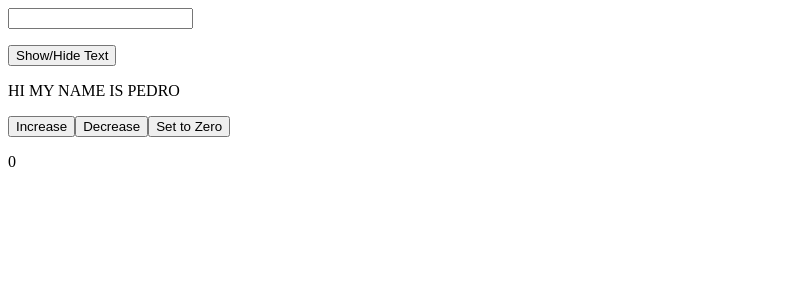
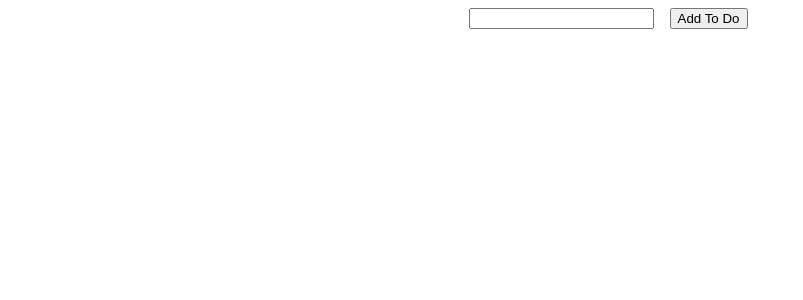
Before and after one commit to sthitaprajna-mishra/pedrotech_reactJS, a React (Create React App) app: page / in a window 1280 px wide. Shown: the top 300 px of the page, without its empty margins (0-803 px from the left). Built offline with nearby package versions, Linux system fonts and the light colour scheme.

Commit message:
episode 5

```diff
--- a/package.json
+++ b/package.json
@@ -9,6 +9,7 @@
     "react": "^18.2.0",
     "react-dom": "^18.2.0",
     "react-scripts": "5.0.1",
+    "uuid": "^9.0.0",
     "web-vitals": "^2.1.4"
   },
   "scripts": {
--- a/src/App.js
+++ b/src/App.js
@@ -1,39 +1,10 @@
 import React, { useState } from "react";
+import ToDo from "./components/ToDo";
 
 const App = () => {
-  const [age, setAge] = useState(0);
-  const [userInput, setUserInput] = useState();
-  const [toggleText, setToggleText] = useState(true);
-
-  const [count, setCount] = useState(0);
-
-  const handleToggleText = () => {
-    setToggleText((prev) => !prev);
-  };
-
-  const showText = (e) => {
-    setUserInput(e.target.value);
-  };
-
-  const increaseAge = () => {
-    setAge((prev) => prev + 1);
-    console.log(age);
-  };
-
   return (
     <div className="App">
-      <input type="text" onChange={(e) => showText(e)} />
-      <p>{userInput}</p>
-
-      <button onClick={handleToggleText}>Show/Hide Text</button>
-
-      {toggleText && <p>HI MY NAME IS PEDRO</p>}
-
-      <button onClick={() => setCount((prev) => prev + 1)}>Increase</button>
-      <button onClick={() => setCount((prev) => prev - 1)}>Decrease</button>
-      <button onClick={() => setCount(0)}>Set to Zero</button>
-
-      <p>{count}</p>
+      <ToDo />
     </div>
   );
 };
--- /dev/null
+++ b/src/components/ToDo.js
@@ -0,0 +1,66 @@
+import React, { useState } from "react";
+import { v4 as uuidv4 } from "uuid";
+import styles from "./ToDo.module.css";
+
+const ToDo = () => {
+  const [toDoTitle, setToDoTitle] = useState("");
+  const [toDoList, setToDoList] = useState([]);
+
+  const submitToDo = (e) => {
+    e.preventDefault();
+    // setToDoList(
+    //   toDoList.concat({ id: uuidv4(), title: toDoTitle, isCompleted: false })
+    // );
+    const toDo = {
+      id: uuidv4(),
+      title: toDoTitle,
+      isCompleted: false,
+    };
+    setToDoList([...toDoList, toDo]);
+    setToDoTitle("");
+  };
+
+  const editToDo = (toDoId) => {
+    let toDoItem = toDoList.find((el) => el.id === toDoId);
+    toDoItem.isCompleted = !toDoItem.isCompleted;
+    setToDoList(toDoList.filter((el) => el.id !== toDoId).concat(toDoItem));
+  };
+
+  const deleteToDo = (toDoId) => {
+    setToDoList(toDoList.filter((el) => el.id !== toDoId));
+  };
+
+  return (
+    <div className={styles.container}>
+      <div className={styles.header}>
+        <form onSubmit={submitToDo}>
+          <input
+            type="text"
+            name="title"
+            value={toDoTitle}
+            onChange={(e) => setToDoTitle(e.target.value)}
+          />
+          <button type="submit">Add To Do</button>
+        </form>
+      </div>
+      <div className={styles.body}>
+        <ul>
+          {toDoList.map((el) => (
+            <li
+              key={el.id}
+              style={{
+                backgroundColor: el.isCompleted ? "green" : "orange",
+              }}
+            >
+              <h4>{el.title}</h4>
+              <button onClick={() => editToDo(el.id)}>Complete</button>
+              <button onClick={() => deleteToDo(el.id)}>Delete</button>
+            </li>
+          ))}
+        </ul>
+      </div>
+    </div>
+  );
+};
+
+export default ToDo;
--- /dev/null
+++ b/src/components/ToDo.module.css
@@ -0,0 +1,17 @@
+.container {
+  width: 100%;
+  max-width: 1200px;
+  display: flex;
+  flex-direction: column;
+}
+
+.header form {
+  display: flex;
+  justify-content: center;
+  gap: 1rem;
+}
+
+.body li {
+  list-style-type: none;
+  text-align: center;
+}
```
Also changed, not shown: 1 other file (tests, documents, lock files or other folders).
